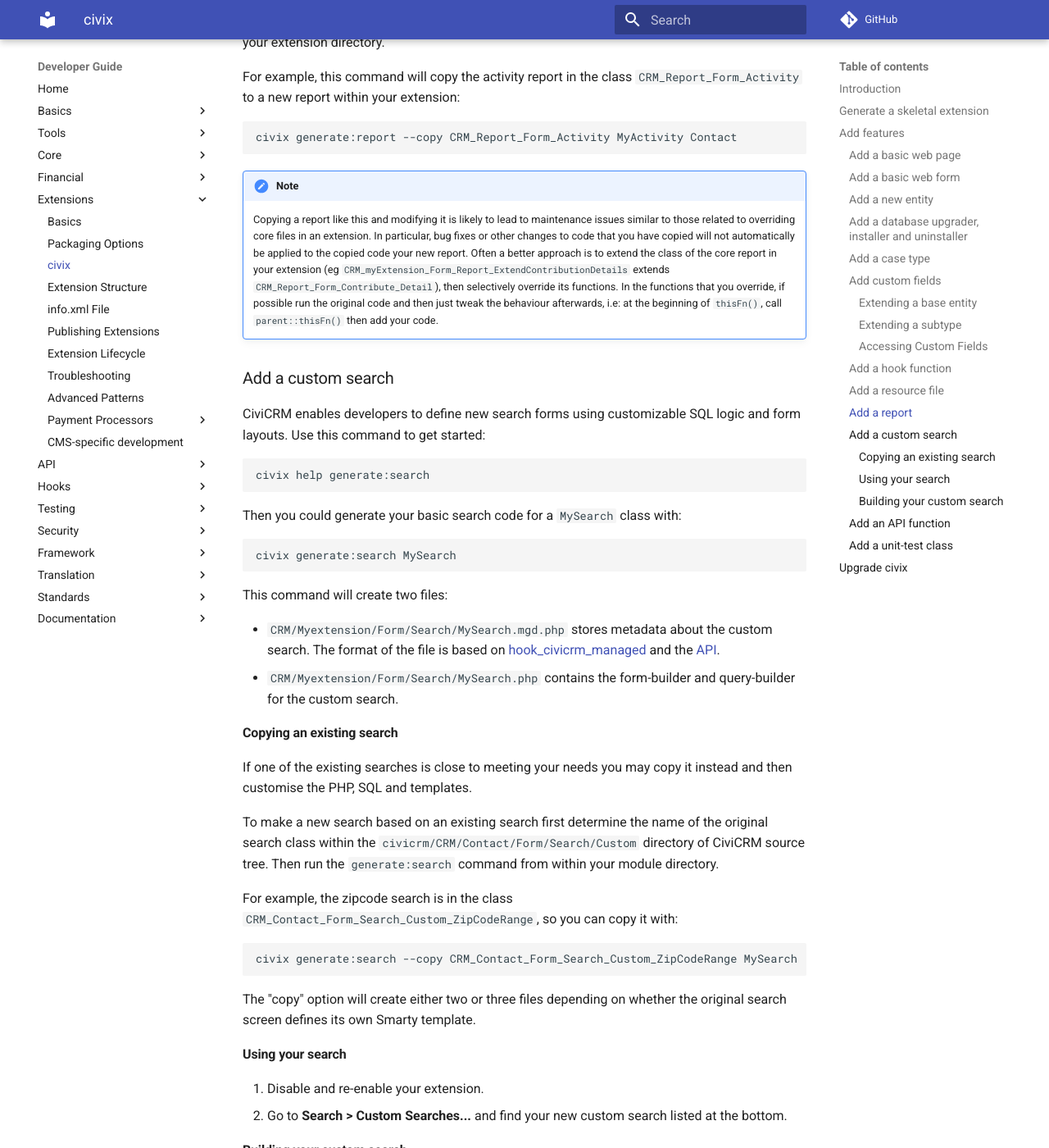
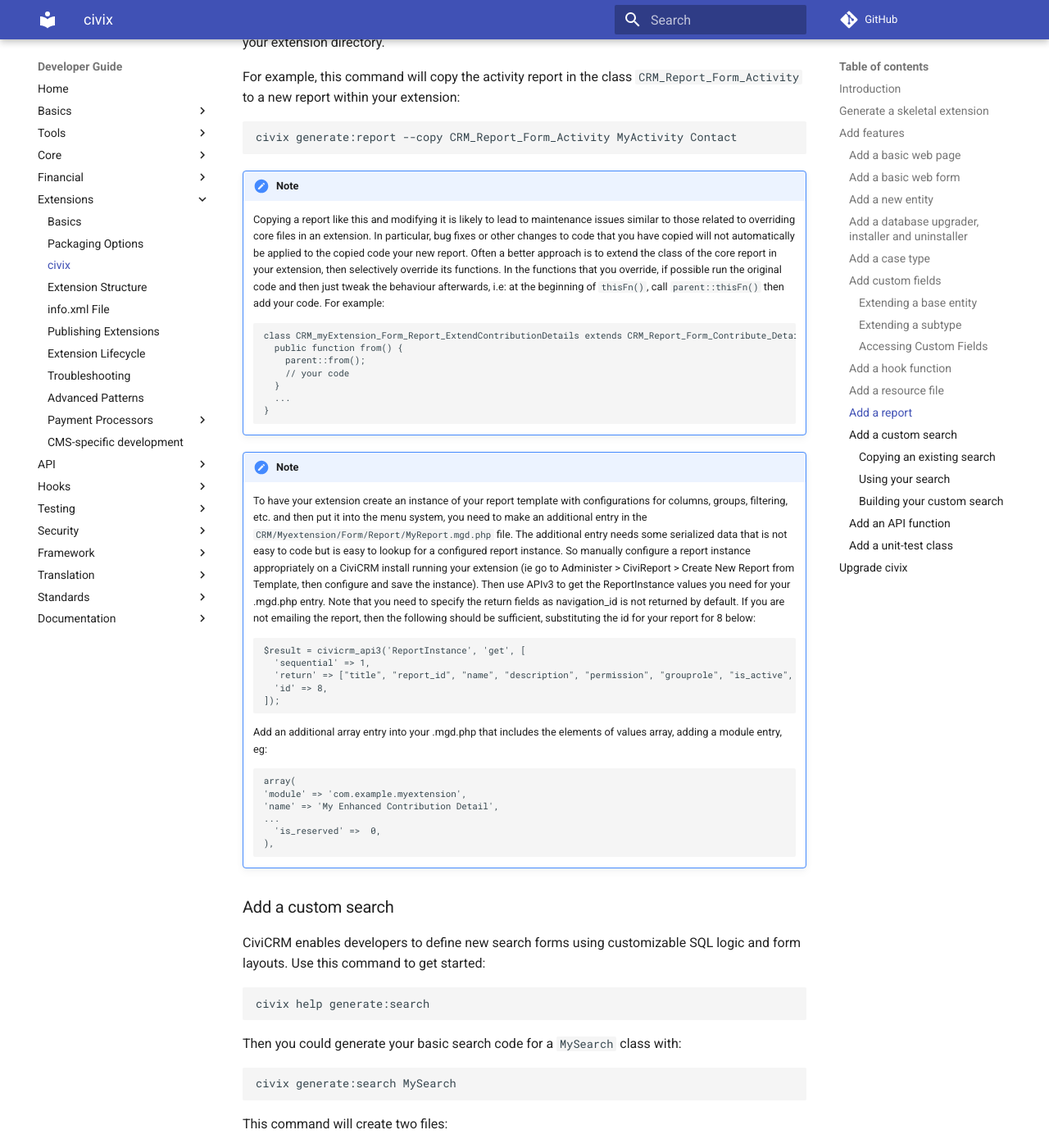
Before and after one commit to civicrm/civicrm-dev-docs, an MkDocs documentation site: the page built from docs/extensions/civix.md, in a window 1280 px wide and 1400 px high, scrolled down 10617 px. Shown: the whole window at 82% size. Built offline with MkDocs 1.6.1 and Material for MkDocs 9.7.7, drawn with Linux system fonts in a browser that asks for light colours; comment, search, counter and statistics services are not loaded; old or Windows-style settings are respelled for this version of MkDocs.

Commit message:
improve custom report instance suggestions

````diff
--- a/docs/extensions/civix.md
+++ b/docs/extensions/civix.md
@@ -386,7 +386,37 @@
 ```
 
 !!! note
-    Copying a report like this and modifying it is likely to lead to maintenance issues similar to those related to overriding core files in an extension. In particular, bug fixes or other changes to code that you have copied will not automatically be applied to the copied code your new report. Often a better approach is to extend the class of the core report in your extension (eg `CRM_myExtension_Form_Report_ExtendContributionDetails` extends `CRM_Report_Form_Contribute_Detail`), then selectively override its functions. In the functions that you override, if possible run the original code and then just tweak the behaviour afterwards, i.e: at the beginning of `thisFn()`, call `parent::thisFn()` then add your code.
+    Copying a report like this and modifying it is likely to lead to maintenance issues similar to those related to overriding core files in an extension. In particular, bug fixes or other changes to code that you have copied will not automatically be applied to the copied code your new report. Often a better approach is to extend the class of the core report in your extension, then selectively override its functions. In the functions that you override, if possible run the original code and then just tweak the behaviour afterwards, i.e: at the beginning of `thisFn()`, call `parent::thisFn()` then add your code. For example:
+
+    ```php
+    class CRM_myExtension_Form_Report_ExtendContributionDetails extends CRM_Report_Form_Contribute_Detail {
+      public function from() {
+        parent::from();
+        // your code
+      }
+      ...
+    }
+    ```
+
+!!! note
+    To have your extension create an instance of your report template with configurations for columns, groups, filtering, etc. and then put it into the menu system, you need to make an additional entry in the `CRM/Myextension/Form/Report/MyReport.mgd.php` file. The additional entry needs some serialized data that is not easy to code but is easy to lookup for a configured report instance. So manually configure a report instance appropriately on a CiviCRM install running your extension (ie go to Administer > CiviReport > Create New Report from Template, then configure and save the instance). Then use APIv3 to get the ReportInstance values you need for your .mgd.php entry. Note that you need to specify the return fields as navigation_id is not returned by default. If you are not emailing the report, then the following should be sufficient, substituting the id for your report for 8 below:
+    ```php
+    $result = civicrm_api3('ReportInstance', 'get', [
+      'sequential' => 1,
+      'return' => ["title", "report_id", "name", "description", "permission", "grouprole", "is_active", "navigation_id", "is_reserved", "form_values"],
+      'id' => 8,
+    ]);
+    ```
+    Add an additional array entry into your .mgd.php that includes the elements of values array, adding a module entry, eg:
+
+    ```
+    array(
+    'module' => 'com.example.myextension',
+    'name' => 'My Enhanced Contribution Detail',
+    ...
+      'is_reserved' =>  0,
+    ),
+    ```
 
 ### Add a custom search {:#generate-search}
 
````
